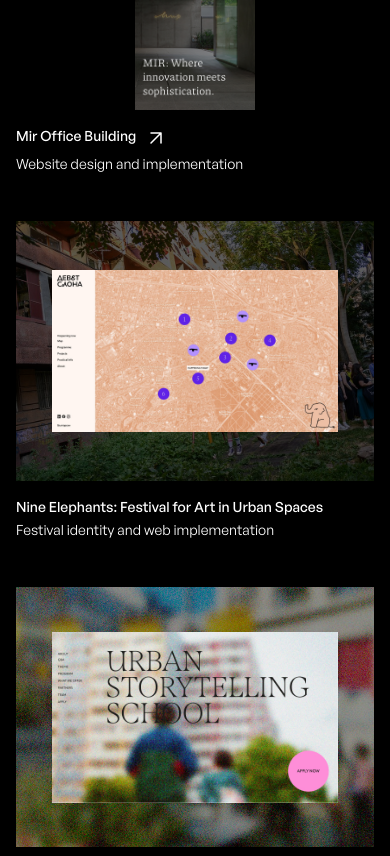
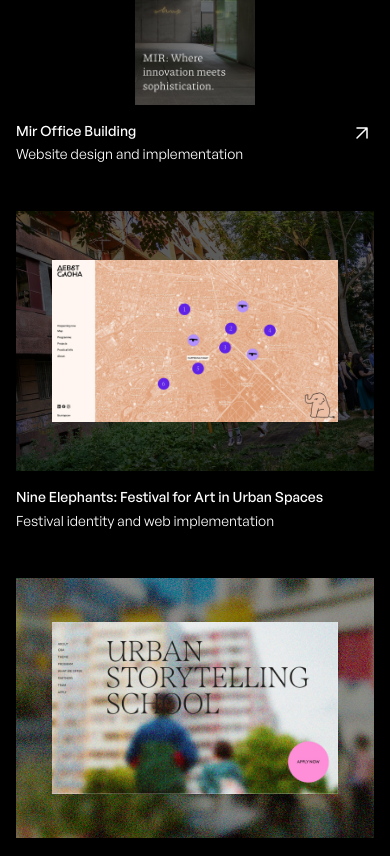
Before and after one commit to geolazarov/Brand-CO, a React (Vite) app: page / in a window 390 px wide. Shown: the part 2300-3156 px from the top of the page. Built offline with nearby package versions, Linux system fonts and the light colour scheme; no server answers; a web font is replaced by a local one.

Commit message:
Project card added video option for center and arrow on the old place on screens less than lg

```diff
--- a/src/components/ProjectCard.tsx
+++ b/src/components/ProjectCard.tsx
@@ -1,3 +1,4 @@
+import { useState } from "react";
 import type { Project } from "../types";
 
 interface ProjectCardProps extends Project {}
@@ -21,8 +22,12 @@ export default function ProjectCard({
   description,
   bgImage,
   projectImage,
+  projectVideo,
   link,
 }: ProjectCardProps) {
+  const hasMedia = projectImage || projectVideo;
+  const [videoReady, setVideoReady] = useState(false);
+
   const cardContent = (
     <>
       {/* ── Image area ── */}
@@ -37,7 +42,7 @@ export default function ProjectCard({
           />
         )}
         {/* Optional overlay dimming when both images are shown */}
-        {bgImage && projectImage && (
+        {bgImage && hasMedia && (
           <div className="absolute inset-0 bg-black/40" aria-hidden="true" />
         )}
         {/* Centered project screenshot */}
@@ -45,7 +50,25 @@ export default function ProjectCard({
           <img
             src={projectImage}
             alt={`${title} — project screenshot`}
-            className="relative z-10 max-h-[100%] max-w-[80%] object-contain"
+            className={`absolute z-10 max-h-full max-w-[80%] object-contain transition-opacity duration-500 ${
+              videoReady ? "opacity-0" : "opacity-100"
+            }`}
+          />
+        )}
+
+        {/* 🎥 VIDEO */}
+        {projectVideo && (
+          <video
+            src={projectVideo}
+            autoPlay
+            muted
+            loop
+            playsInline
+            preload="metadata"
+            onCanPlay={() => setVideoReady(true)}
+            className={`relative z-10 max-h-full max-w-[80%] object-contain transition-opacity duration-500 ${
+              videoReady ? "opacity-100" : "opacity-0"
+            }`}
           />
         )}
       </div>
@@ -55,12 +78,17 @@ export default function ProjectCard({
         <div className="flex flex-col gap-1">
           <span className="flex flex-row gap-2 text-white text-sm sm:text-lg font-medium leading-snug">
             {title}
-            {link && <ArrowUpRight className="shrink-0 mt-0 md:mt-0.5 text-white" />}
+            {link && (
+              <ArrowUpRight className="shrink-0 mt-0 md:mt-0.5 text-white hidden lg:block" />
+            )}
           </span>
           <span className="text-white text-sm sm:text-lg font-light leading-snug">
             {description}
           </span>
         </div>
+        {link && (
+          <ArrowUpRight className="shrink-0 mt-0 md:mt-0.5 text-white block lg:hidden" />
+        )}
       </div>
     </>
   );
--- a/src/data/projects.ts
+++ b/src/data/projects.ts
@@ -13,6 +13,8 @@ import imgSTB from "../assets/projects/Project-STB.jpg";
 import imgResm from "../assets/projects/Project-RESM.jpg";
 import imgBgResm from "../assets/projects/Project-bg-RESM.jpg";
 
+const websiteUrl = `${import.meta.env.VITE_PUBLIC_WEBSITE_URL}` || "";
+
 export const projects: Project[] = [
   {
     id: "maestro-dian",
@@ -27,6 +29,8 @@ export const projects: Project[] = [
     description: "Festival Identity and web implementation",
     bgImage: "",
     projectImage: imgBrandTheCity,
+    projectVideo:
+      `${websiteUrl}/assets/videos/BTC-SCREEN-video.mp4`,
     link: "https://brandthecity.eu/",
   },
   {
--- a/src/types/index.ts
+++ b/src/types/index.ts
@@ -7,5 +7,6 @@ export interface Project {
   /** Optional centered mockup displayed on top of the background */
   projectImage?: string;
   /** External link; omit for projects without a live site */
+  projectVideo?: string;
   link?: string;
 }
```
Also changed, not shown: src/assets/projects/Project-STB.jpg, 1 other file (tests, documents, lock files or other folders).
